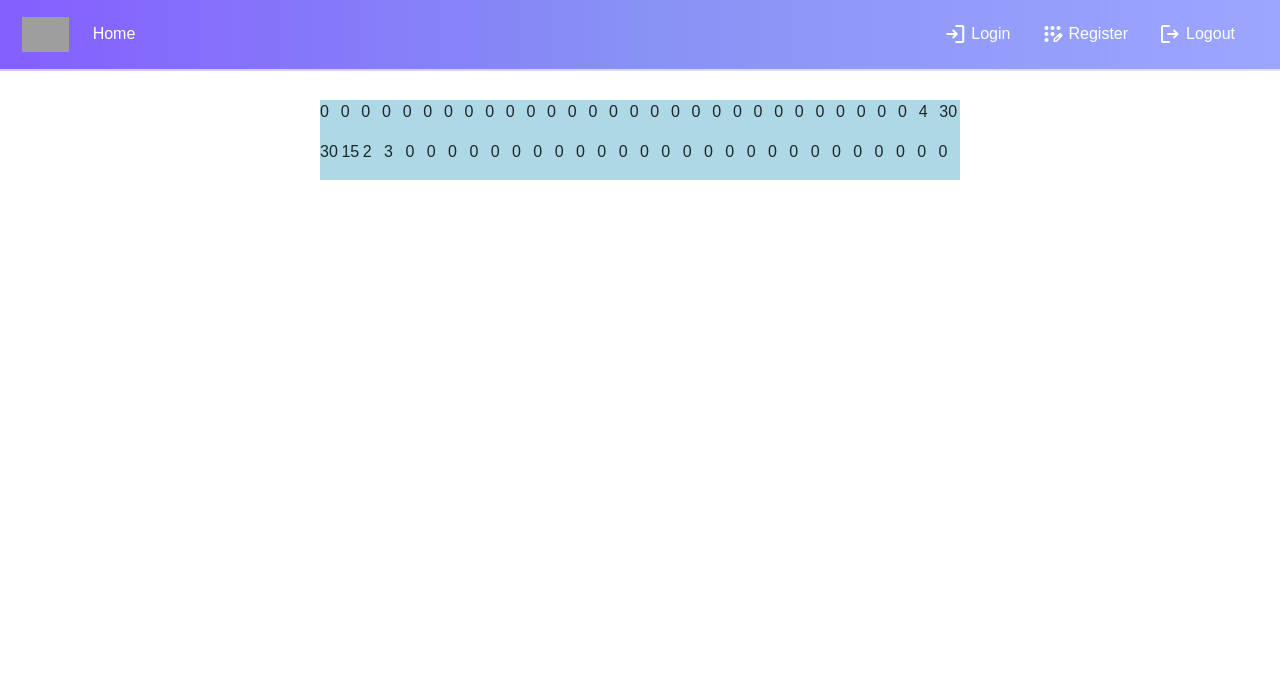
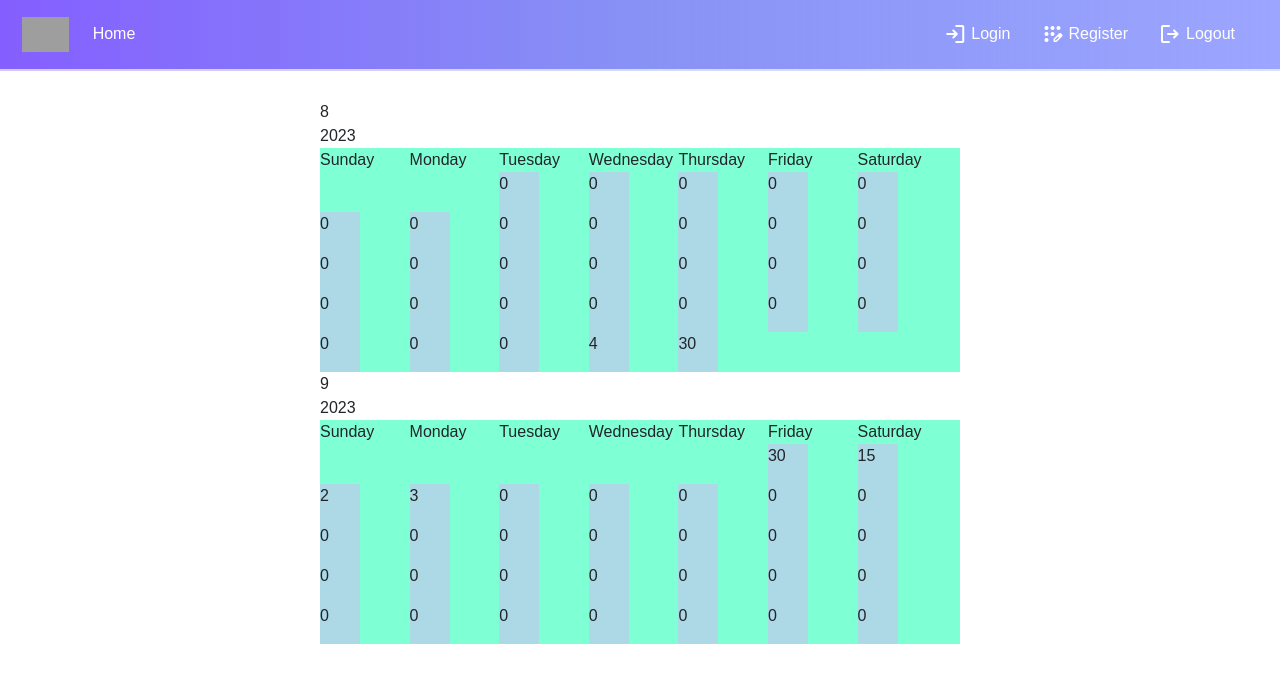
Before and after one commit to achmadaffandifauzan/vote-time-activity, a React (Create React App) app in the folder frontend/: page /vote3 in a window 1280 px wide. Shown: the top 682 px of the page. Built offline with nearby package versions, Linux system fonts and the light colour scheme; grey boxes are pictures that could not be loaded.

Commit message:
use grid to display voted date

```diff
--- /dev/null
+++ b/frontend/src/pages/Vote3.css
@@ -0,0 +1,28 @@
+.calendarGrid {
+  background-color: aquamarine;
+  display: grid;
+  grid-template-columns: repeat(7, 14%);
+}
+.calendarHeader {
+}
+.firstDay_0 {
+  grid-column-start: 1;
+}
+.firstDay_1 {
+  grid-column-start: 2;
+}
+.firstDay_2 {
+  grid-column-start: 3;
+}
+.firstDay_3 {
+  grid-column-start: 4;
+}
+.firstDay_4 {
+  grid-column-start: 5;
+}
+.firstDay_5 {
+  grid-column-start: 6;
+}
+.firstDay_6 {
+  grid-column-start: 7;
+}
--- a/frontend/src/pages/Vote3.js
+++ b/frontend/src/pages/Vote3.js
@@ -1,6 +1,7 @@
 import { React, useEffect, useRef } from "react";
 import Navbar from "../components/Navbar";
 import { useState } from "react";
+import "./Vote3.css";
 
 const daysOfWeek = [
   "Sunday",
@@ -17,12 +18,21 @@ function displayCalendarStat(vote) {
   const totalDays = new Date(vote.year, vote.month, 0).getDate();
   //   return { firstDay, totalDays };
   return (
-    <div>
-      <div className="d-flex justify-content-center">
-        {vote.voteData.map((totalVoters) => {
+    <>
+      <div>{vote.month}</div>
+      <div>{vote.year}</div>
+      <div className="calendarGrid">
+        {daysOfWeek.map((day) => {
+          return <div className="calendarHeader">{day}</div>;
+        })}
+        {vote.voteData.map((totalVoters, i) => {
           return (
             <div
-              className=""
+              className={
+                i == 0
+                  ? "calendarMain" + " " + "firstDay_" + firstDay
+                  : "calendarMain"
+              }
               style={{
                 width: "40px",
                 height: "40px",
@@ -34,7 +44,7 @@ function displayCalendarStat(vote) {
           );
         })}
       </div>
-    </div>
+    </>
   );
 }
 // console.log(displayCalendarStat(2023, 9));
```
